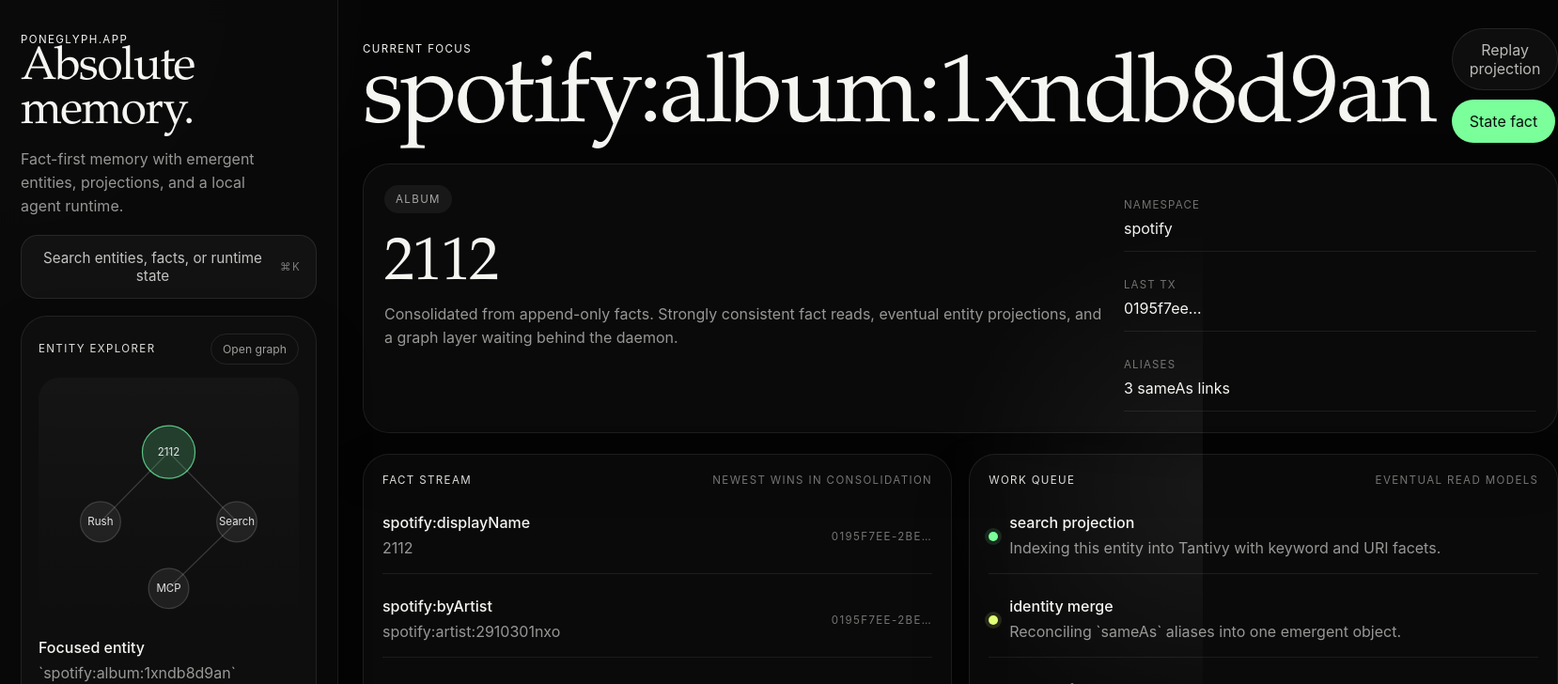
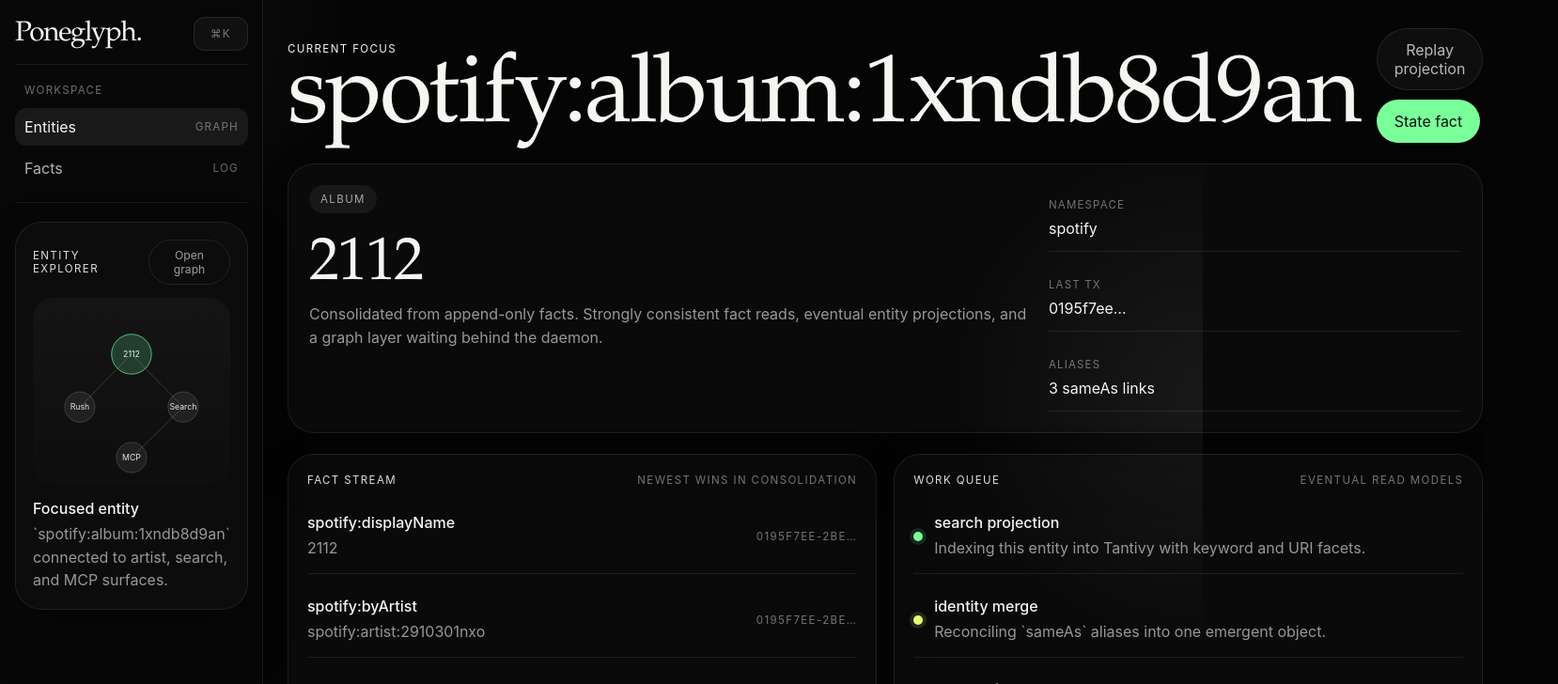
Before and after one commit to leostera/poneglyph, a React (Vite) app in the folder app/: page / in a window 1280 px wide. Shown: the top 728 px of the page at 94% size, 1658 px wide, since content can reach past the window. Built offline with nearby package versions, Linux system fonts and the light colour scheme.

Commit message:
feat: switch app shell to linear-style nav

```diff
--- a/app/src/App.tsx
+++ b/app/src/App.tsx
@@ -63,6 +63,7 @@
 export function App() {
   const [searchOpen, setSearchOpen] = useState(false);
   const [query, setQuery] = useState("");
+  const [activeSection, setActiveSection] = useState<"entities" | "facts">("entities");
   const searchInputRef = useRef<HTMLInputElement>(null);
 
   useEffect(() => {
@@ -108,17 +109,34 @@
     <>
       <div className="app-shell">
         <aside className="sidebar">
-          <div className="sidebar-brand">
-            <span className="sidebar-eyebrow">Poneglyph.app</span>
-            <h1>Absolute memory.</h1>
-            <p>Fact-first memory with emergent entities, projections, and a local agent runtime.</p>
+          <div className="sidebar-topbar">
+            <div className="sidebar-wordmark">Poneglyph.</div>
+            <button className="omnisearch-launch" type="button" onClick={() => setSearchOpen(true)}>
+              <span className="omnisearch-shortcut">⌘K</span>
+            </button>
           </div>
 
-          <button className="omnisearch-launch" type="button" onClick={() => setSearchOpen(true)}>
-            <span className="omnisearch-copy">Search entities, facts, or runtime state</span>
-            <span className="omnisearch-shortcut">⌘K</span>
+          <nav className="sidebar-nav" aria-label="Workspace navigation">
+            <div className="sidebar-section-label">Workspace</div>
+            <button
+              className={activeSection === "entities" ? "nav-item nav-item--active" : "nav-item"}
+              onClick={() => setActiveSection("entities")}
+              type="button"
+            >
+              <span>Entities</span>
+              <span className="nav-meta">Graph</span>
             </button>
+            <button
+              className={activeSection === "facts" ? "nav-item nav-item--active" : "nav-item"}
+              onClick={() => setActiveSection("facts")}
+              type="button"
+            >
+              <span>Facts</span>
+              <span className="nav-meta">Log</span>
+            </button>
+          </nav>
 
+          {activeSection === "entities" ? (
             <section className="sidebar-panel">
               <div className="panel-heading">
                 <span>Entity explorer</span>
@@ -128,7 +146,11 @@
               </div>
 
               <div className="graph-frame" role="img" aria-label="Entity graph explorer">
-              <svg aria-labelledby="entity-graph-title" className="graph-svg" viewBox="0 0 336 320">
+                <svg
+                  aria-labelledby="entity-graph-title"
+                  className="graph-svg"
+                  viewBox="0 0 336 320"
+                >
                   <title id="entity-graph-title">Entity graph explorer</title>
                   {graphEdges.map(([from, to]) => {
                     const source = graphNodes.find((node) => node.id === from);
@@ -169,7 +191,7 @@
                 <p>`spotify:album:1xndb8d9an` connected to artist, search, and MCP surfaces.</p>
               </div>
             </section>
-
+          ) : (
             <section className="sidebar-panel sidebar-panel--compact">
               <div className="panel-heading">
                 <span>Runtime health</span>
@@ -185,6 +207,7 @@
                 ))}
               </div>
             </section>
+          )}
         </aside>
 
         <main className="main-pane">
--- a/app/src/styles.css
+++ b/app/src/styles.css
@@ -37,21 +37,20 @@
 
 .app-shell {
   display: grid;
-  grid-template-columns: 360px minmax(0, 1fr);
+  grid-template-columns: 280px minmax(0, 1fr);
   min-height: 100vh;
 }
 
 .sidebar {
   display: grid;
   align-content: start;
-  gap: 18px;
-  padding: 30px 22px 24px;
+  gap: 20px;
+  padding: 18px 16px 18px;
   border-right: 1px solid rgba(255, 255, 255, 0.08);
-  background: rgba(10, 10, 10, 0.92);
+  background: rgba(8, 8, 8, 0.95);
   backdrop-filter: blur(14px);
 }
 
-.sidebar-brand h1,
 .main-header h2,
 .hero-copy h3 {
   margin: 0;
@@ -60,12 +59,6 @@
   letter-spacing: -0.03em;
 }
 
-.sidebar-brand h1 {
-  font-size: 3.1rem;
-  line-height: 0.94;
-}
-
-.sidebar-brand p,
 .hero-copy p,
 .graph-caption p,
 .queue-row p,
@@ -76,7 +69,6 @@
   line-height: 1.55;
 }
 
-.sidebar-eyebrow,
 .main-overline,
 .panel-heading span,
 .panel-meta,
@@ -90,9 +82,20 @@
   font-size: 0.72rem;
 }
 
-.sidebar-brand p {
-  margin-top: 14px;
-  max-width: 28ch;
+.sidebar-topbar {
+  display: grid;
+  grid-template-columns: minmax(0, 1fr) auto;
+  gap: 10px;
+  align-items: center;
+  padding-bottom: 14px;
+  border-bottom: 1px solid rgba(255, 255, 255, 0.08);
+}
+
+.sidebar-wordmark {
+  font-family: "Apple Garamond", Garamond, Baskerville, "Times New Roman", serif;
+  font-size: 1.85rem;
+  font-weight: 300;
+  letter-spacing: -0.04em;
 }
 
 .omnisearch-launch,
@@ -106,24 +109,59 @@
 }
 
 .omnisearch-launch {
-  display: flex;
+  display: inline-flex;
   align-items: center;
-  justify-content: space-between;
-  gap: 12px;
-  width: 100%;
-  padding: 14px 16px;
-  border-radius: 18px;
+  justify-content: center;
+  min-width: 58px;
+  padding: 10px 12px;
+  border-radius: 12px;
   background: rgba(255, 255, 255, 0.04);
   cursor: pointer;
 }
 
-.omnisearch-copy {
-  font-size: 0.95rem;
-  color: rgba(245, 245, 242, 0.78);
+.omnisearch-shortcut {
+  color: rgba(245, 245, 242, 0.46);
 }
 
-.omnisearch-shortcut {
-  color: rgba(245, 245, 242, 0.46);
+.sidebar-nav {
+  display: grid;
+  gap: 4px;
+  padding-bottom: 16px;
+  border-bottom: 1px solid rgba(255, 255, 255, 0.08);
+}
+
+.sidebar-section-label {
+  padding: 0 10px 8px;
+  color: rgba(245, 245, 242, 0.44);
+  text-transform: uppercase;
+  letter-spacing: 0.11em;
+  font-size: 0.72rem;
+}
+
+.nav-item {
+  display: grid;
+  grid-template-columns: minmax(0, 1fr) auto;
+  gap: 10px;
+  align-items: center;
+  padding: 10px 10px;
+  border: none;
+  border-radius: 12px;
+  background: transparent;
+  color: rgba(245, 245, 242, 0.72);
+  cursor: pointer;
+  text-align: left;
+}
+
+.nav-item--active {
+  background: rgba(255, 255, 255, 0.07);
+  color: #f5f5f2;
+}
+
+.nav-meta {
+  color: rgba(245, 245, 242, 0.42);
+  font-size: 0.73rem;
+  text-transform: uppercase;
+  letter-spacing: 0.1em;
 }
 
 .sidebar-panel,
```
Lines whose indentation alone changed are shown as unchanged.
